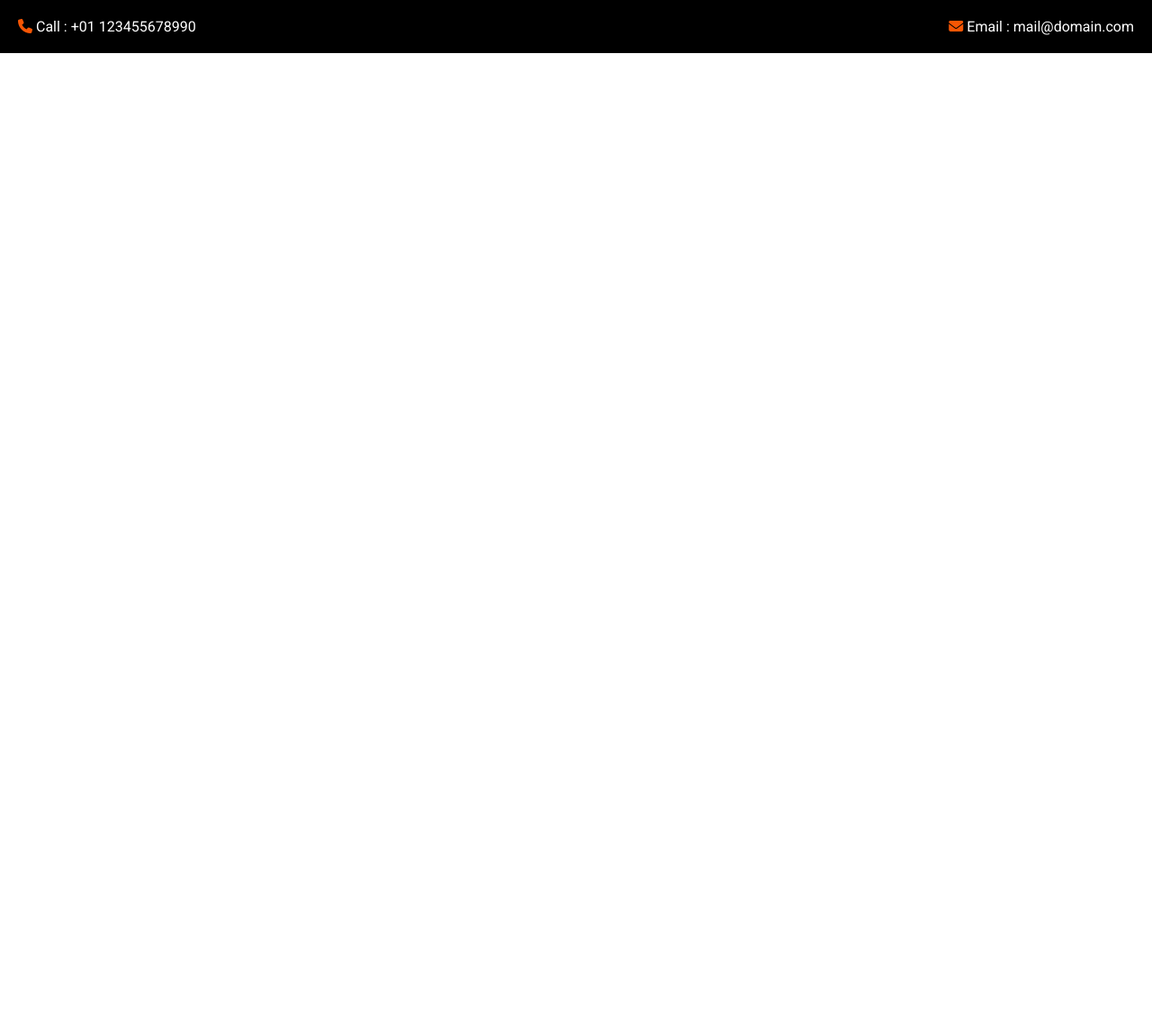
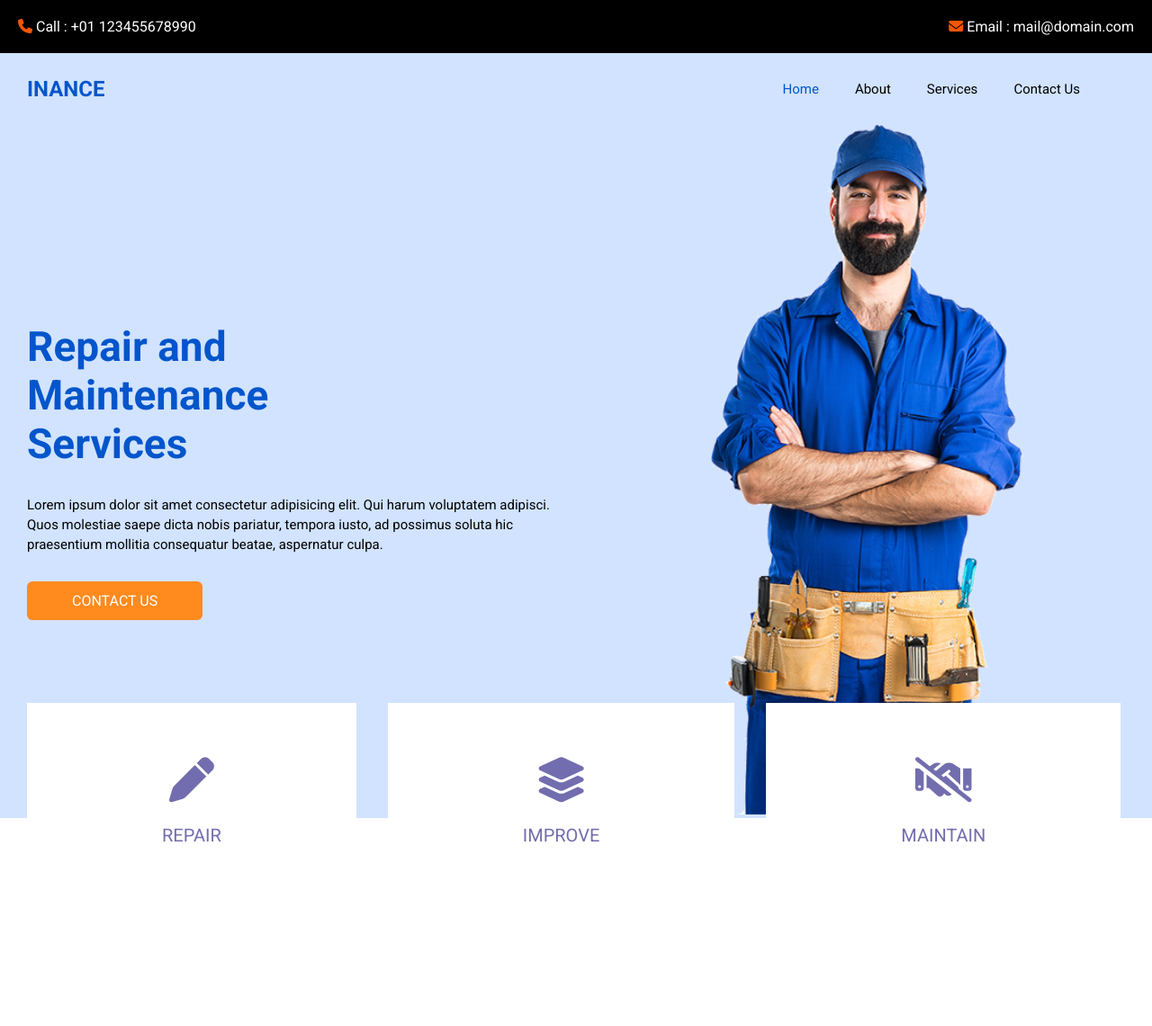
Before and after one commit to aklimaakter20/Inance-Website-Template, a plain HTML site: page index.html in a window 1280 px wide. Shown: the whole page at 90% size. Before the commit the page ends 800 px from the top, so only its background shows below. Drawn offline with Linux system fonts and the light colour scheme.

Commit message:
two section added

```diff
--- a/index.html
+++ b/index.html
@@ -11,6 +11,7 @@
     <title>Inance Website Template</title>
 </head>
 <body>
+    <!-- heading-section -->
     <div class="heading-section container">
         <div class="heading-info">
             <i class="fa-solid fa-phone"></i>
@@ -21,5 +22,50 @@
             <span> Email : mail@domain.com</span>
         </div>
     </div>
+    <div class="hero-section container">
+        <div class="hero-top">
+            <h2>Inance</h2>
+            <div class="navbar">
+                <nav>
+                    <ul>
+                        <li><a class="active" href="">Home</a></li>
+                        <li><a href="">About</a></li>
+                        <li><a href="">Services</a></li>
+                        <li><a href="">Contact Us</a></li>
+                    </ul>
+                </nav>
+            </div>
+        </div>
+        <div class="hero-main">
+            <div class="hero-left">
+            <h2>Repair and <br>Maintenance <br>Services</h2>
+
+                    <p>Lorem ipsum dolor sit amet consectetur adipisicing elit. Qui harum voluptatem adipisci. Quos molestiae saepe dicta nobis pariatur, tempora iusto, ad possimus soluta hic praesentium mollitia consequatur beatae, aspernatur culpa.</p>
+
+                    <button class="hero-btn">Contact Us</button>
+            </div>
+            <div class="hero-right">
+                <img src="images/slider-img.png" alt="">
+            </div>
+            <div class="hero-card">
+                <div class="card">
+                    <i class="fa-solid fa-pen"></i>
+                    <span>Repair</span>
+                </div>
+                <div class="card">
+                    <i class="fa-solid fa-layer-group"></i>
+                    <span>Improve</span>
+                </div>
+                <div class="card">
+                    <i class="fa-solid fa-handshake-slash"></i>
+                    <span>Maintain</span>
+                </div>
+            </div>
+        </div>
+
+    </div>
+    <div class="about-section">
+
+    </div>
 </body>
 </html>
--- a/style.css
+++ b/style.css
@@ -25,3 +25,108 @@
         color: #fff;
     }
 }
+/* Hero-section */
+.hero-section{
+    background-color: #D1E3FF;
+
+
+.hero-top{
+    display: flex;
+    align-items: center;
+    justify-content: space-between;
+
+    & h2{
+        color: #0355CC;
+        text-transform: uppercase;
+        font-size: 28x;
+    }
+    nav ul{
+        display: flex;
+        margin: 30px 50px;
+
+        li{
+            list-style: none;
+        }
+        li a{
+            text-decoration: none;
+            margin-left: 40px;
+            color: #000;
+            font-size: 15px;
+        }
+        .active{
+            color: #0355CC;
+        }
+    }
+}
+.hero-main{
+    display: flex;
+    align-items: center;
+    position: relative;
+
+    .hero-left{
+        width: 50%;
+
+        & h2{
+            font-size: 46px;
+            color: #0355CC;
+            margin-bottom: 30px;
+        }
+        p{
+            font-size: 15px;
+            line-height: 22px;
+            margin-bottom: 30px;
+        }
+        .hero-btn{
+            color: #fff;
+            background-color: #FF8A1D;
+            border: 0;
+            padding: 12px 50px;
+            border-radius: 6px;
+            font-size: 16px;
+            text-transform: uppercase;
+        }
+    }
+}
+.hero-right{
+    width: 50%;
+    padding-left: 70px;
+     img{
+        width: 100%;
+     }
+}
+.hero-card{
+    width: 100%;
+    display: flex;
+    align-items: center;
+    justify-content: space-between;
+    position: absolute;
+    bottom: -30%;
+
+    .card{
+        background-color: #fff;
+        margin-right: 35px;
+        padding: 60px 150px;
+        display: flex;
+        align-items: center;
+        flex-direction: column;
+        margin-bottom: 140px;
+        color: #726dae;
+        transition: 0.3s;
+
+        i{
+            margin-bottom: 25px;
+            font-size: 50px;
+        }
+        span{
+            font-size: 20px;
+            text-transform: uppercase;
+        }
+
+    }
+    .card:hover{
+        background-color: #FF8A1D;
+        color: #fff;
+    }
+}
+
+}
```
